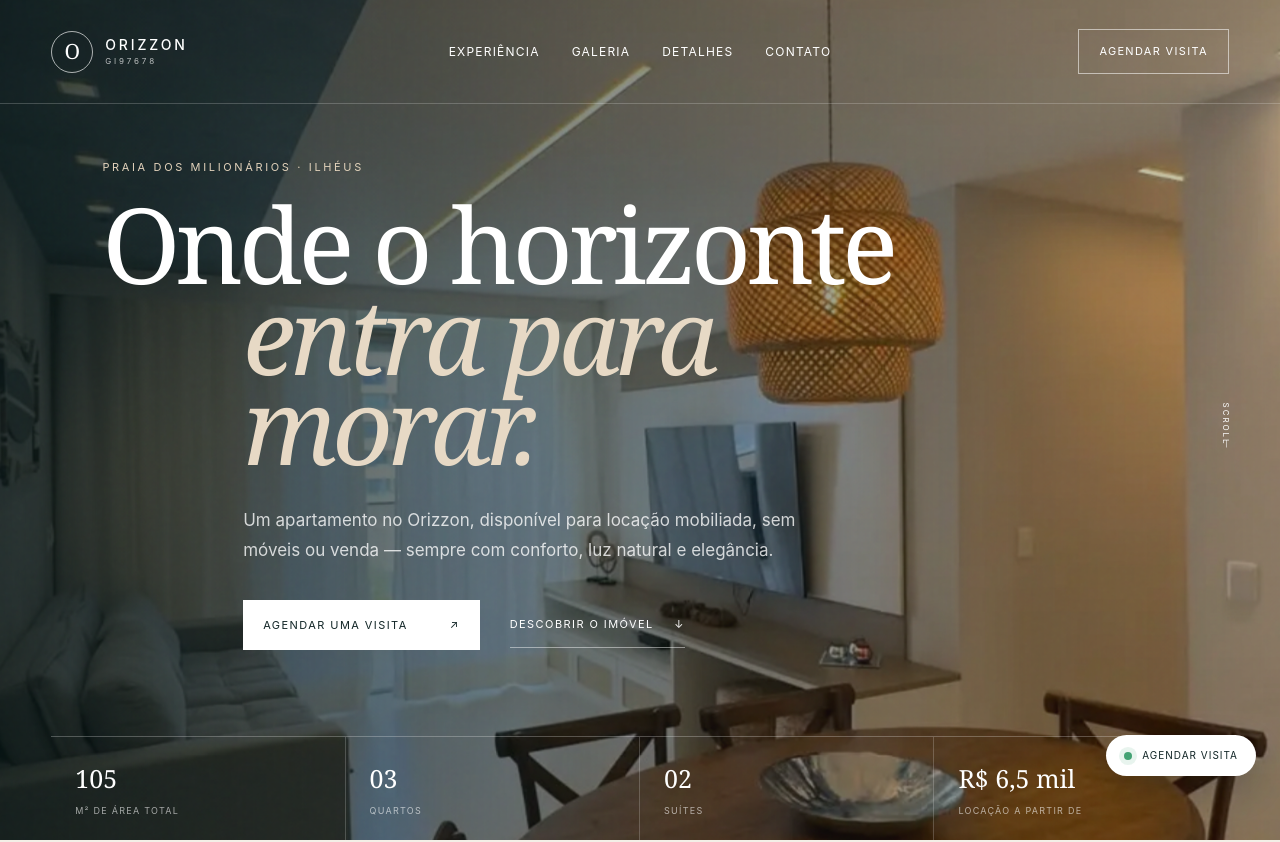
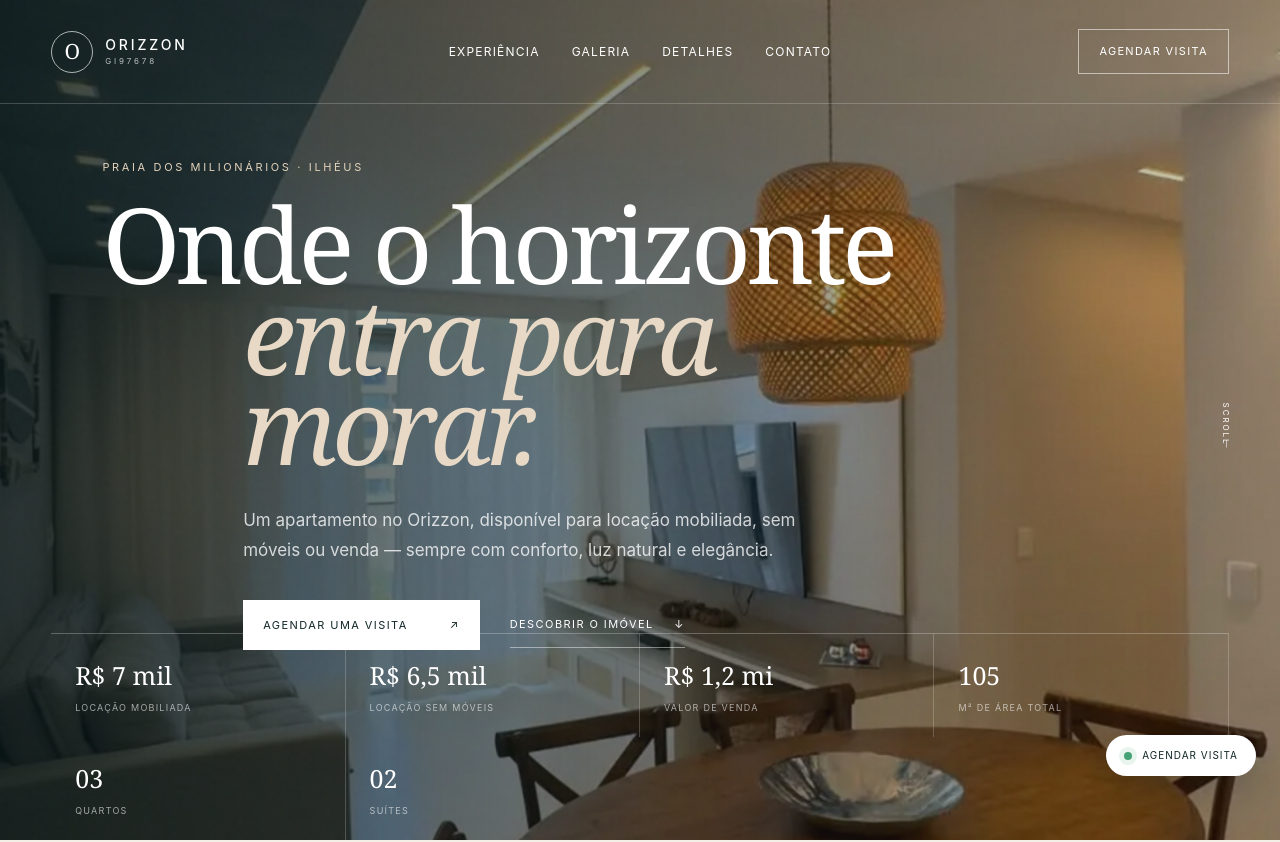
Before and after one commit to Robsonrmaia/Orizzon, a Next.js app: page / in a window 1280 px wide. Shown: the top 842 px of the page. Built offline with nearby package versions, Linux system fonts and the light colour scheme.

Commit message:
Show all offer prices in hero

```diff
--- a/app/page.tsx
+++ b/app/page.tsx
@@ -145,10 +145,12 @@ export default function Home() {
         </div>
 
         <div className="hero-facts" aria-label="Principais informações">
+          <div className="hero-offer"><strong>R$ 7 mil</strong><span>locação mobiliada</span></div>
+          <div className="hero-offer"><strong>R$ 6,5 mil</strong><span>locação sem móveis</span></div>
+          <div className="hero-offer hero-offer-sale"><strong>R$ 1,2 mi</strong><span>valor de venda</span></div>
           <div><strong>105</strong><span>m² de área total</span></div>
           <div><strong>03</strong><span>quartos</span></div>
           <div><strong>02</strong><span>suítes</span></div>
-          <div><strong>R$ 6,5 mil</strong><span>locação a partir de</span></div>
         </div>
         <div className="scroll-cue" aria-hidden="true"><span /></div>
       </section>
```
